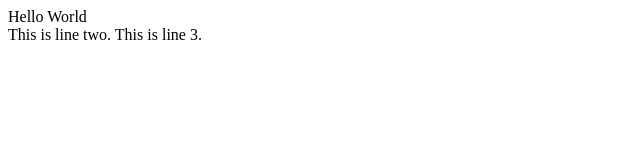
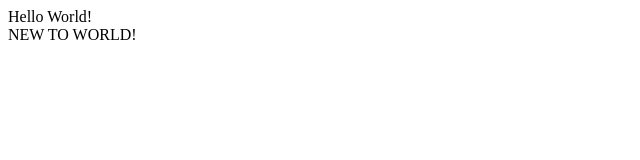
Before and after one commit to stupidz2222/GitTest, a plain HTML site: page index.html in a window 1280 px wide. Shown: the full height of the page, 0-640 px from the left. Drawn offline with Linux system fonts and the light colour scheme.

Commit message:
asd
asdasd

```diff
--- a/index.html
+++ b/index.html
@@ -3,12 +3,10 @@
 <head>
 <meta charset="utf-8">
 <title>Stupidface</title>
-
 </head>
 
 <body>
-Hello World<br/>
-This is line two.
-This is line 3.
+Hello World!<br/>
+NEW TO WORLD!<br/>
 </body>
 </html>
```
